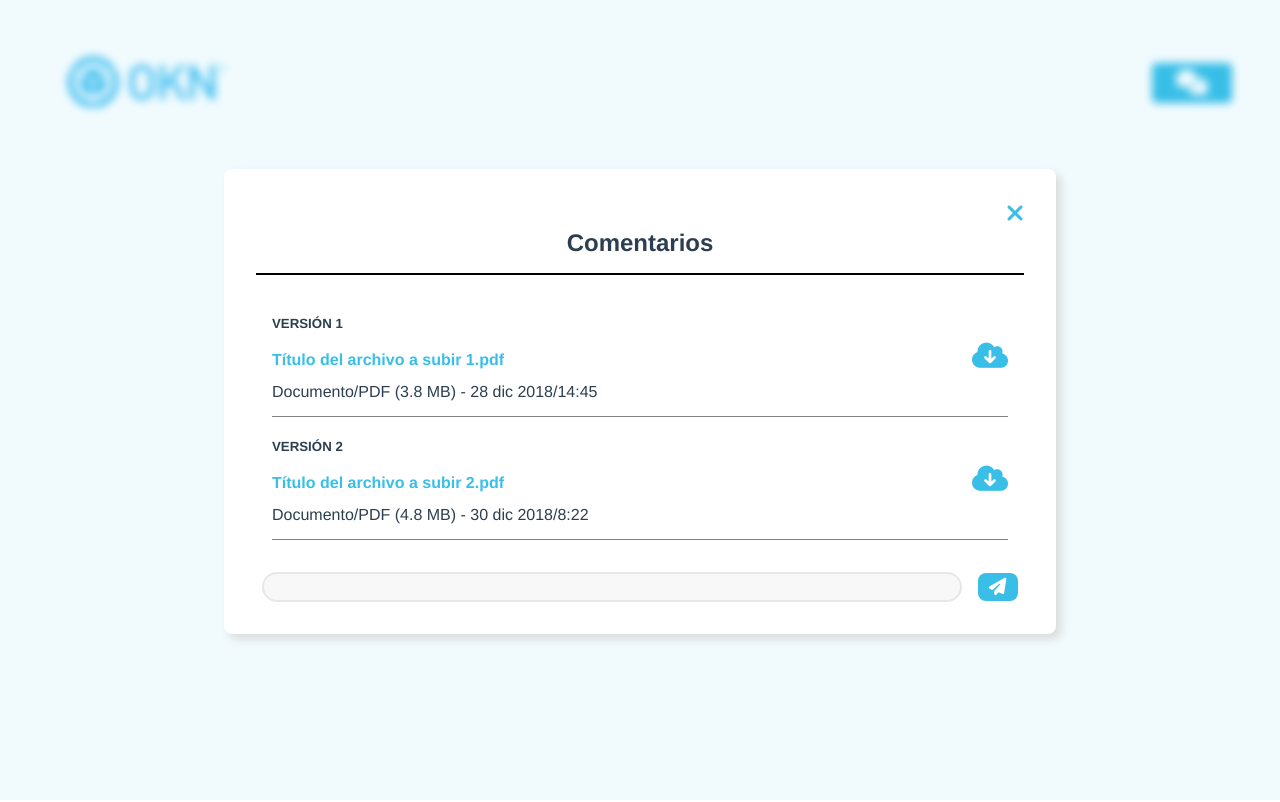
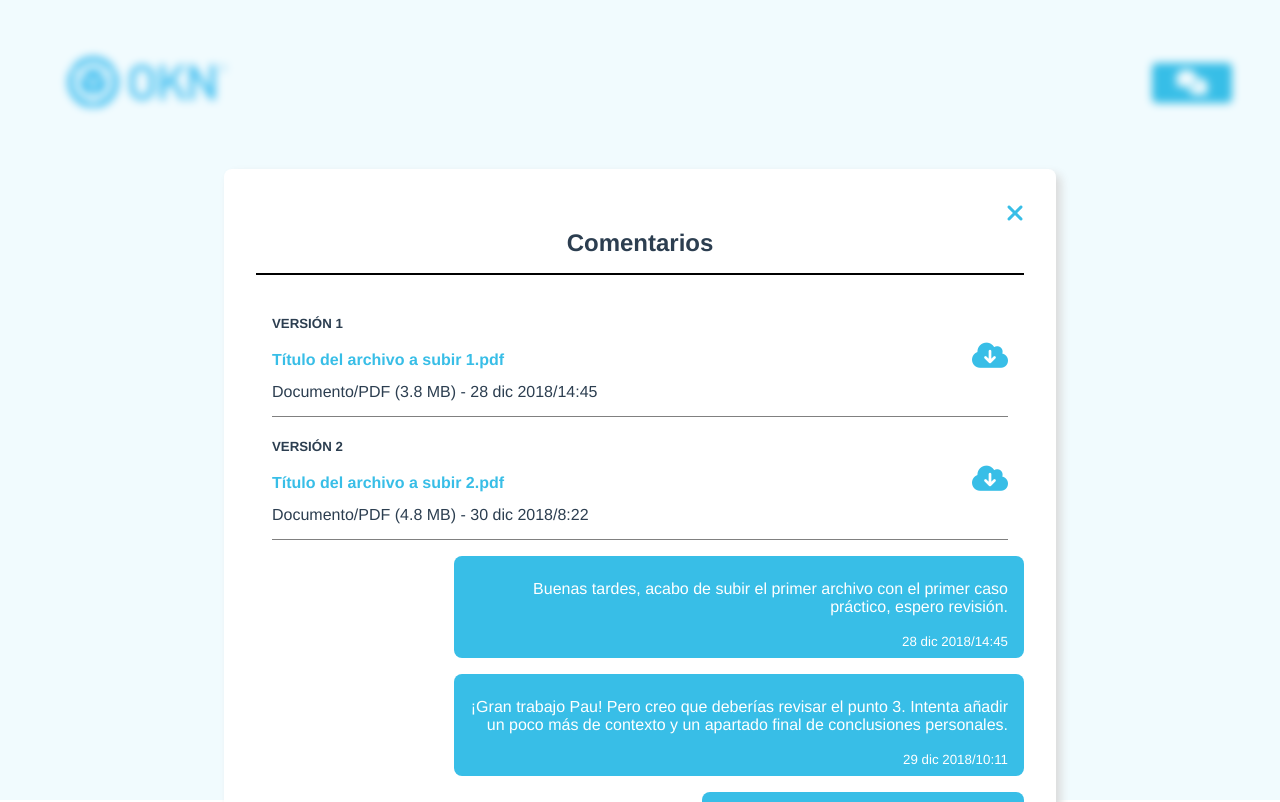
Before and after one commit to PauGarciaMartinez/okn-learning-modal, a Vue app: page / in a window 1280 px wide. Shown: the top 802 px of the page. Built offline with nearby package versions, Linux system fonts and the light colour scheme.

Commit message:
Style messages

```diff
--- a/src/components/Delivery.vue
+++ b/src/components/Delivery.vue
@@ -34,7 +34,7 @@ export default {
 
     deliveries.value.push(delivery1, delivery2)
 
-    return { delivery1, delivery2, deliveries }
+    return { deliveries }
   }
 }
 </script>
--- a/src/components/Message.vue
+++ b/src/components/Message.vue
@@ -1,19 +1,51 @@
 <template>
+  <div class="messages-wrapper" v-for="msg in messages" :key="msg">
+    <div class="message-container">
+      <p>{{ msg.value.content }}</p>
+      <small>{{ msg.value.date }}</small>
+    </div>
+  </div>
 
 </template>
 
 <script>
-import Message from '@/models/message.js'
+import { Message } from '@/models/message.js'
 import { ref } from 'vue'
 
 export default {
   name: 'Message',
   setup() {
+    let messages = ref([])
 
+    const message1 = ref(new Message('Buenas tardes, acabo de subir el primer archivo con el primer caso práctico, espero revisión.', '28 dic 2018/14:45'))
+
+    const message2 = ref(new Message('¡Gran trabajo Pau! Pero creo que deberías revisar el punto 3. Intenta añadir un poco más de contexto y un apartado final de conclusiones personales.', '29 dic 2018/10:11'))
+
+    const message3 = ref(new Message('Realizados los cambios según feedback.', '30 dic 2018/8:22'))
+
+    const message4 = ref(new Message('Perfecto, excelente trabajo.', '30 dic 2018/15:25'))
+
+    messages.value.push(message1, message2, message3, message4)
+
+    return { messages }
   }
 }
 </script>
 
 <style>
-
+.messages-wrapper {
+  display: flex;
+  flex-direction: column;
+  justify-content: center;
+  align-items: flex-end;
+  margin: 1rem 0;
+}
+.message-container {
+  text-align: right;
+  background-color: rgb(56, 190, 231);
+  padding: 0.5rem 1rem;
+  max-width: 70%;
+  border-radius: 0.5rem;
+  color: white;
+}
 </style>
--- a/src/components/Modal.vue
+++ b/src/components/Modal.vue
@@ -7,6 +7,8 @@
     <h2 class="title">{{ title }}</h2>
 
     <Delivery />
+    <Message />
+
     <Input />
   </div>
 </template>
--- a/src/models/message.js
+++ b/src/models/message.js
@@ -1,6 +1,6 @@
 export class Message {
-  constructor(message, date) {
-    this.message = message;
+  constructor(content, date) {
+    this.content = content;
     this.date = date;
   }
 }
```
